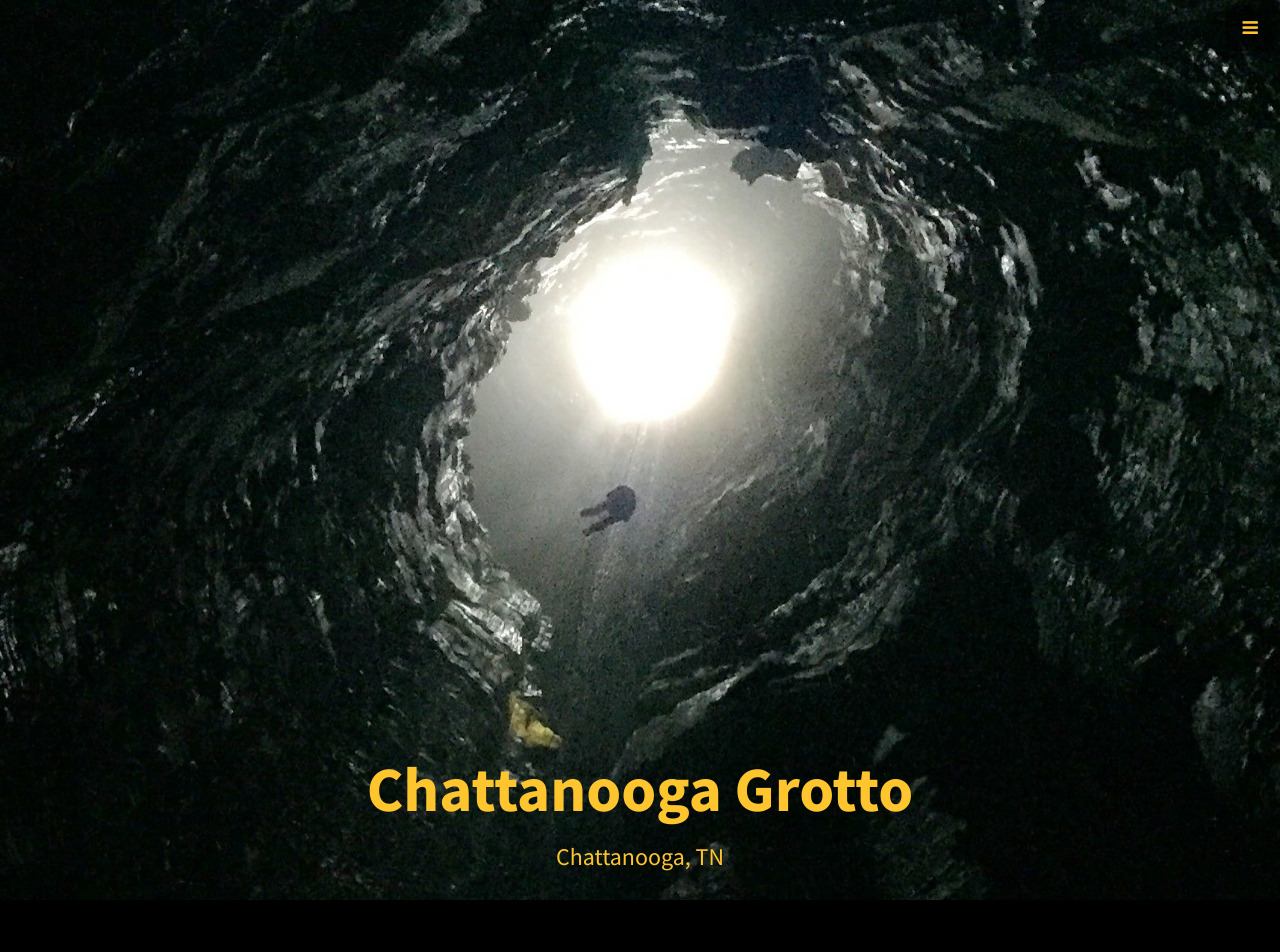
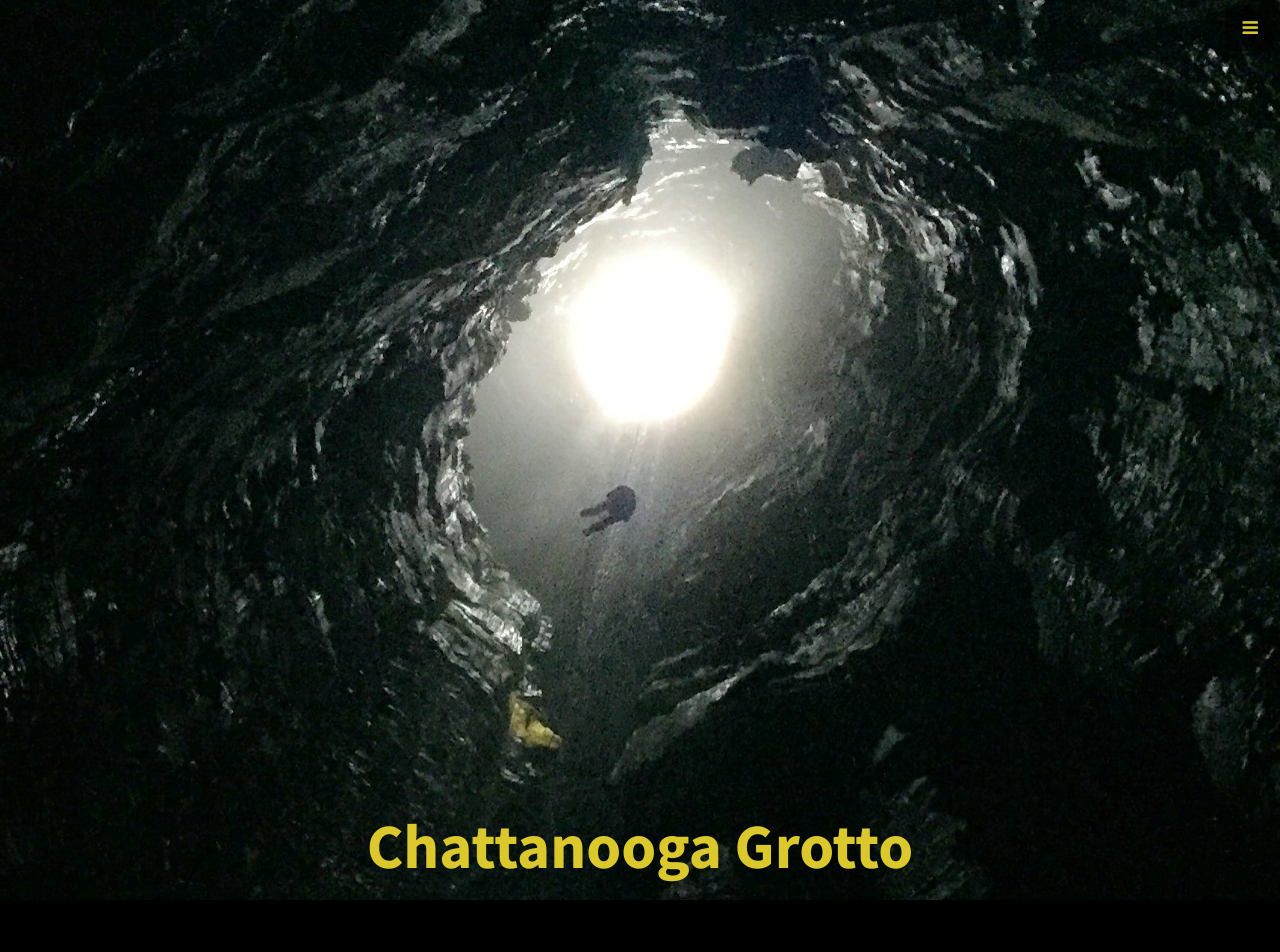
Before and after one commit to ChaGrotto/ChaGrotto, a Jekyll site: the page index.html, which Jekyll copies as it is, in a window 1280 px wide. Shown: the top 952 px of the page. Built offline with Jekyll 4.4.1, drawn with Linux system fonts in a browser that asks for light colours; some of the changed text lies outside the part shown.

Commit message:
good to go MVP

```diff
--- a/css/stylish-portfolio.css
+++ b/css/stylish-portfolio.css
@@ -20,7 +20,7 @@ body {
     display: table-cell;
     text-align: center;
     vertical-align: bottom;
-    color: #FFC52F;
+    color: #dac82c;
 }
 
 .text-vertical-center h1 {
@@ -28,21 +28,21 @@ body {
     padding: 0;
     font-size: 4.5em;
     font-weight: 700;
-    color: #FFC52F;
+    color: #dac82c;
 }
 
 /* Custom Button Styles */
 
 .btn-dark {
     border-radius: 0;
-    color: #FFC52F;
+    color: #dac82c;
     background-color: rgba(0,0,0,0.4);
 }
 
 .btn-dark:hover,
 .btn-dark:focus,
 .btn-dark:active {
-    color: #FFC52F;
+    color: #dac82c;
     background-color: rgba(0,0,0,0.7);
 }
 
@@ -75,7 +75,7 @@ hr.small {
     height: 100%;
     margin-right: -250px;
     overflow-y: auto;
-    background: #FFC52F;
+    background: #dac82c;
     -webkit-transition: all 0.4s ease 0s;
     -moz-transition: all 0.4s ease 0s;
     -ms-transition: all 0.4s ease 0s;
@@ -169,7 +169,7 @@ hr.small {
 .about {
     padding: 50px 0;
     background-color: black;
-    color: #FFC52F;
+    color: #dac82c;
 }
 
 /* Services */
@@ -177,13 +177,14 @@ hr.small {
 .services {
     padding: 50px 0;
     background-color: black;
-    color: #FFC52F;
+    color: #dac82c;
 
 }
 
 .service-item {
     margin-bottom: 50px;
-    color: #FFC52F;
+    color: #dac82c;
+    background-color: black;
 
 
 }
@@ -194,7 +195,7 @@ hr.small {
     display: table;
     width: 100%;
     height: 400px;
-    color: #FFC52F;
+    color: #dac82c;
     background: url(../img/IMG_2219.JPG) no-repeat center center scroll;
     -webkit-background-size: cover;
     -moz-background-size: cover;
@@ -207,7 +208,7 @@ hr.small {
 .portfolio {
     padding: 50px 0;
     background-color: black;
-    color: #FFC52F;
+    color: #dac82c;
 }
 
 .portfolio-item {
@@ -227,7 +228,7 @@ hr.small {
 .call-to-action {
     padding: 50px 0;
     background-color: black;
-    color: #FFC52F;
+    color: #dac82c;
 }
 
 .call-to-action .btn {
@@ -237,7 +238,7 @@ hr.small {
 /* Grotto Logo */
 
 .grottologo {
-    height: 200px;
+    height: 300px;
 }
 
 
@@ -257,7 +258,7 @@ hr.small {
 
 footer {
     padding: 100px 0;
-    color: #FFC52F;
+    color: #dac82c;
     background-color: black;
 
 }
--- a/index.html
+++ b/index.html
@@ -62,7 +62,6 @@
     <header id="top" class="header">
         <div class="text-vertical-center">
             <h1>Chattanooga Grotto</h1>
-            <h3>Chattanooga, TN</h3>
             <br>
 
         </div>
@@ -144,6 +143,16 @@
                                     <img class="img-portfolio img-responsive" src="img/DSCN6042.jpg">
                             </div>
                         </div>
+                                                <div class="col-md-6">
+                            <div class="portfolio-item">
+                                    <img class="img-portfolio img-responsive" src="img/IMG_2174.JPG">
+                            </div>
+                        </div>
+                        <div class="col-md-6">
+                            <div class="portfolio-item">
+                                    <img class="img-portfolio img-responsive" src="img/IMG_2219.jpg">
+                            </div>
+                        </div>
                     </div>
                     <!-- /.row (nested) -->
                     <!-- <a href="#" class="btn btn-dark">View More Items</a> -->
@@ -175,13 +184,14 @@
     <!-- Map -->
     <div>
     <section id="contact" class="map">
-        <iframe width="100%" height="100%" frameborder="0" scrolling="no" marginheight="0" marginwidth="0" src="https://www.google.com/maps/embed?pb=!1m18!1m12!1m3!1d3265.817233126203!2d-85.30880298508441!3d35.06130827132761!2m3!1f0!2f0!3f0!3m2!1i1024!2i768!4f13.1!3m3!1m2!1s0x88605e5c4de156ff%3A0x3943dec4a34e9b5e!2sOutdoor+Chattanooga!5e0!3m2!1sen!2sus!4v1455249211818"></iframe>
+        <iframe width="100%" height="100%" frameborder="100" scrolling="no" marginheight="0" marginwidth="0" scrollwheel="false" src="https://www.google.com/maps/embed?pb=!1m18!1m12!1m3!1d3265.817233126203!2d-85.30880298508441!3d35.06130827132761!2m3!1f0!2f0!3f0!3m2!1i1024!2i768!4f13.1!3m3!1m2!1s0x88605e5c4de156ff%3A0x3943dec4a34e9b5e!2sOutdoor+Chattanooga!5e0!3m2!1sen!2sus!4v1455249211818"></iframe>
         <br />
         <small>
             <a href="https://www.google.com/maps/embed?pb=!1m18!1m12!1m3!1d3265.817233126203!2d-85.30880298508441!3d35.06130827132761!2m3!1f0!2f0!3f0!3m2!1i1024!2i768!4f13.1!3m3!1m2!1s0x88605e5c4de156ff%3A0x3943dec4a34e9b5e!2sOutdoor+Chattanooga!5e0!3m2!1sen!2sus!4v1455249211818"></a>
         </small>
         </iframe>
     </section>
+    </div>
 
 
     <!-- Footer -->
@@ -189,9 +199,7 @@
         <div class="container">
             <div class="row">
                 <div class="col-lg-10 col-lg-offset-1 text-center">
-                    <h4><strong>Chattanooga Grotto</strong>
-                    </h4>
-                    <img class="grottologo" src="img/grottologo.png">
+                    <img class="grottologo" src="img/chattanoogagrotto.jpg">
                     <p>200 River St<br>Chattanooga, TN 37405</p>
                     <ul class="list-unstyled">
                         <li><i class="fa fa-phone fa-fw"></i>(423) 643-6888</li>
@@ -211,7 +219,7 @@
                         </li> -->
                     </ul>
                     <hr class="small">
-                    <p class="text-muted">Copyright &copy; PMC Solutions 2014</p>
+                    <p class="text-muted">Copyright &copy; PMC 2016</p>
                 </div>
             </div>
         </div>
```
Also changed, not shown: img/chattanoogagrotto.jpg (added), 1 other file.
